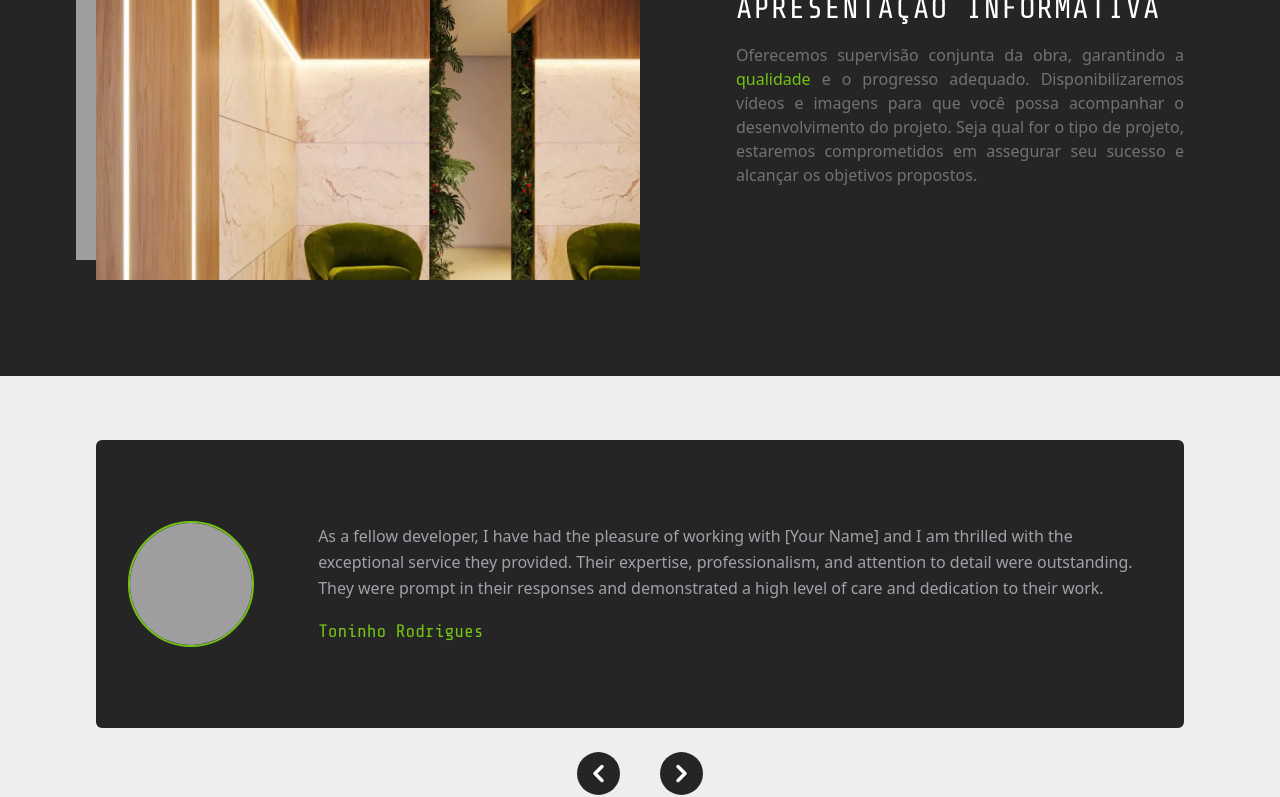
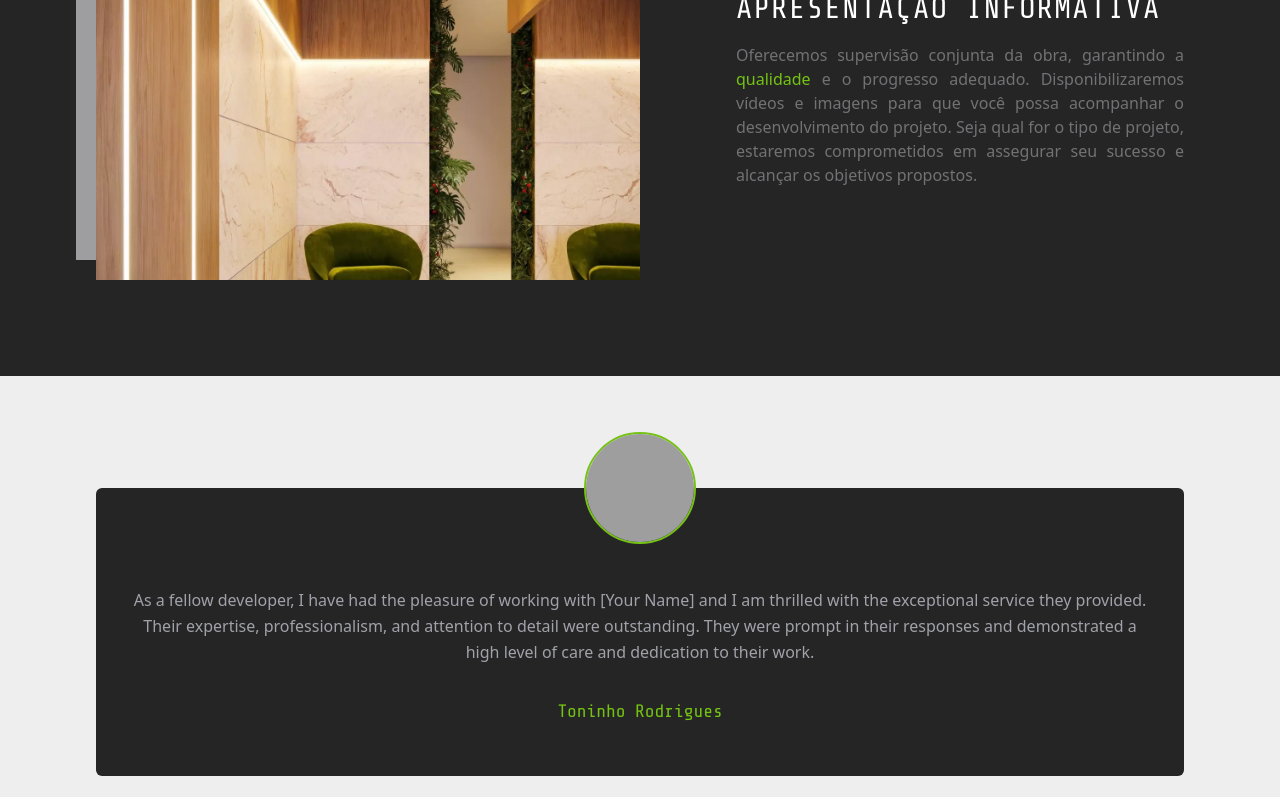
Before and after one commit to juicerq/Notes, a Next.js app in the folder web/: page / in a window 1280 px wide. Shown: the part 2000-2797 px from the top of the page. Built offline with nearby package versions, Linux system fonts and the light colour scheme; grey boxes are pictures that could not be loaded.

Commit message:
Update Testimonials.tsx

```diff
--- a/web/src/components/Main/Testimonials.tsx
+++ b/web/src/components/Main/Testimonials.tsx
@@ -25,15 +25,15 @@ export default function Testimonials() {
   }
 
   return (
-    <div className="section-spacing flex w-screen flex-col items-center justify-center pt-16">
+    <div className="section-spacing flex w-screen flex-col items-center justify-center pt-16 md:pt-28">
       {testimonials && (
         <>
           <div
-            className="flex h-[600px] w-full flex-col items-center justify-evenly gap-16 rounded-md bg-mainPalette-bgAlt p-8 xs:h-[550px] md:h-[400px] lg:h-72 lg:flex-row 2xl:w-5/6"
+            className="relative flex h-[600px] w-full flex-col items-center justify-evenly gap-16 rounded-md bg-mainPalette-bgAlt p-8 xs:h-[550px] md:h-[300px] lg:h-72 lg:flex-row 2xl:w-5/6"
             key={testimonials[currentIndex].name}
           >
             <motion.div
-              className="h-30 w-30 rounded-full border-2 border-mainPalette-primaryButton"
+              className="h-28 w-28 rounded-full border-2 border-mainPalette-primaryButton md:absolute md:-top-14 lg:bottom-56"
               viewport={{ once: true }}
               initial={{ opacity: 0 }}
               whileInView={{ opacity: 1 }}
@@ -47,7 +47,7 @@ export default function Testimonials() {
                 className="rounded-full object-center"
               />
             </motion.div>
-            <div className="flex w-full flex-col items-start gap-4">
+            <div className="flex w-full flex-col items-start gap-4 md:gap-8 md:pt-12 md:text-center">
               <motion.p
                 initial={{ opacity: 0 }}
                 viewport={{ once: true }}
@@ -62,6 +62,7 @@ export default function Testimonials() {
                 initial={{ opacity: 0 }}
                 whileInView={{ opacity: 1 }}
                 transition={{ duration: 0.4, ease: 'easeInOut', delay: 0.6 }}
+                className="md:w-full md:text-center"
               >
                 <h4 className="font-main text-mainPalette-primaryButton md:text-lg">
                   {testimonials[currentIndex].name}
@@ -72,7 +73,7 @@ export default function Testimonials() {
 
           <div className="m-6 flex gap-10 rounded-full">
             <div
-              className="flex items-center justify-center rounded-full bg-mainPalette-bgAlt p-1 text-white"
+              className="flex cursor-pointer items-center justify-center rounded-full bg-mainPalette-bgAlt p-1 text-white hover:bg-mainPalette-accent"
               onClick={() =>
                 handleClick(
                   currentIndex === 0
@@ -84,7 +85,7 @@ export default function Testimonials() {
               <HiChevronLeft size={35} />
             </div>
             <div
-              className="flex items-center justify-center rounded-full bg-mainPalette-bgAlt p-1 text-white"
+              className="duration-400 flex cursor-pointer items-center justify-center rounded-full bg-mainPalette-bgAlt p-1 text-white transition-all hover:bg-mainPalette-accent"
               onClick={() =>
                 handleClick(
                   currentIndex === testimonials.length - 1
```
